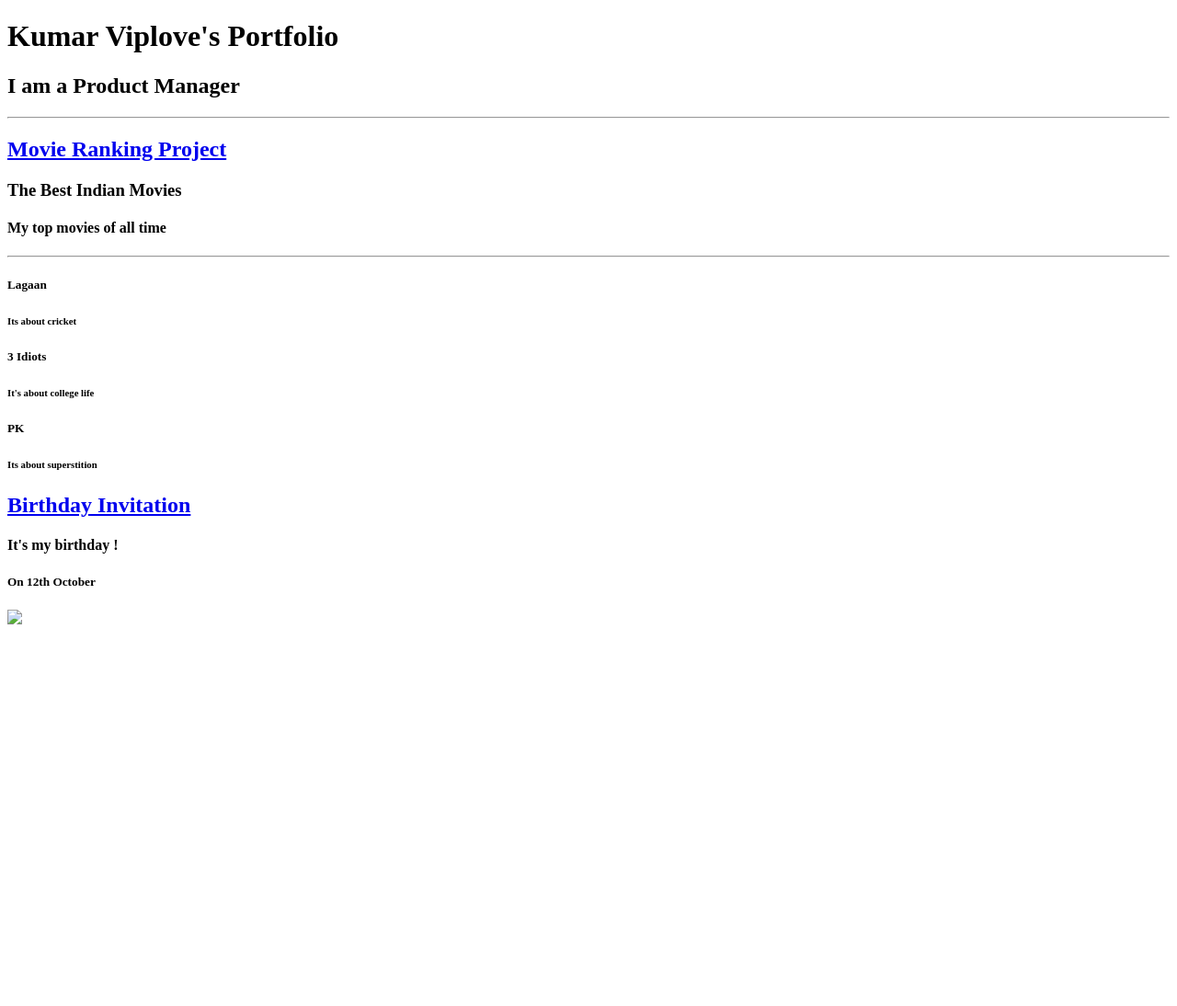
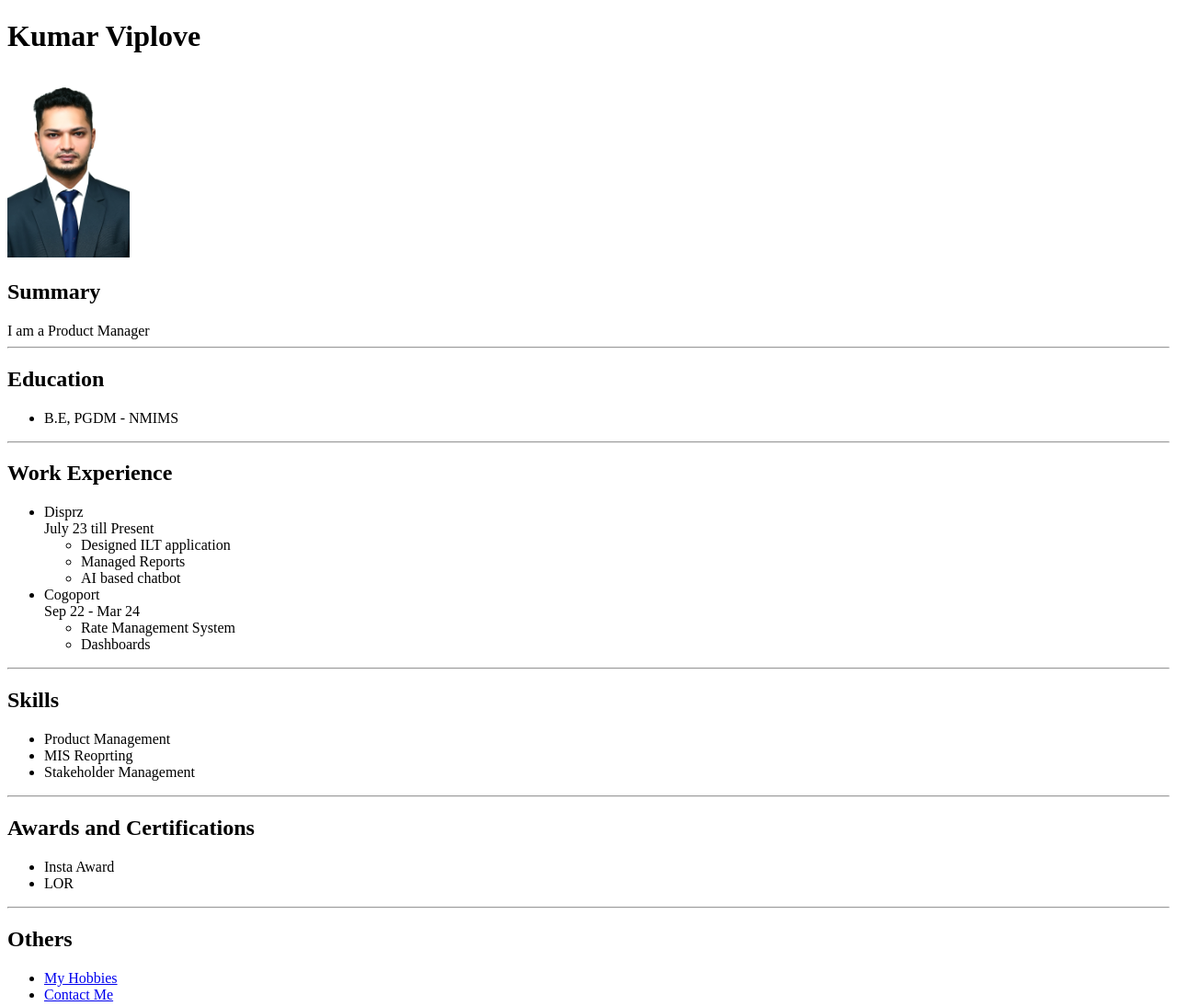
Before and after one commit to viplove1210/portfolio-html, a plain HTML site: page index.html in a window 1280 px wide. Shown: the whole page at 92% size. Before the commit the page ends 800 px from the top, so only its background shows below. Drawn offline with Linux system fonts and the light colour scheme.

Commit message:
Add files via upload

```diff
--- a/index.html
+++ b/index.html
@@ -1,47 +1,57 @@
-<!-- TODO 1: Create the HTML Boilerplate -->
-
-<!-- TODO 2: Add Your previous projects' HTML into the public folder -->
-
-<!-- TODO 3: Take screenshots of your project previews and add the images to the images folder -->
-
-<!-- TODO 4: Add titles/subtitles etc. -->
-
-<!-- TODO 5: Add a link to the project pages -->
-
-<!-- TODO 6: Add images to show the project previews
-HINT for TODO 6: You can use the height attribute set to 200 to make the image smaller:
-https://developer.mozilla.org/en-US/docs/Web/HTML/Element/img#attr-height -->
-
-<!-- TODO 7: Add the Contact Me and About Me page links -->
 <!DOCTYPE html>
 <html lang="en">
 <head>
     <meta charset="UTF-8">
     <meta name="viewport" content="width=device-width, initial-scale=1.0">
-    <title>Document</title>
+    <title>My Resume</title>
 </head>
 <body>
-    <h1>Kumar Viplove's Portfolio</h1>
-    <h2>I am a Product Manager</h2>
+    <h1>Kumar Viplove</h1>
+    <img src="Passport size pic (Soft Copy).jpg" height=200>
+    <h2>Summary</h2>
+    I am a Product Manager
     <hr />
-    <h2><a href="../4.3 HTML Porfolio Project/public/movie-ranking.html">Movie Ranking Project</a></h2>
-    <h3>The Best Indian Movies</h3>
-    <h4>My top movies of all time</h4>
+    <h2>Education</h2>
+    <ul>
+        <li>B.E, PGDM - NMIMS</li>
+    </ul>
     <hr />
-    <h5>Lagaan</h5>
-    <h6>Its about cricket</h6>
-    <h5>3 Idiots</h5>
-    <h6>It's about college life</h6>
-    <h5>PK</h5>
-    <h6>Its about superstition</h6>
-
-    <h2><a href="../4.3 HTML Porfolio Project/public/birthday-invite.html">Birthday Invitation</a></h2>
-    <h4>It's my birthday !</h4>
-    <h5>On 12th October</h5>
-    <img src="../4.3 HTML Porfolio Project/assets/images/birthday-invite.png" height="200">
-
+    <h2>Work Experience</h2>
+    <ul>
+        <li>Disprz</li>
+        July 23 till Present
+        <ul>
+            <li>Designed ILT application</li>
+            <li>Managed Reports</li>
+            <li>AI based chatbot</li>
+        </ul>
+        <li>Cogoport</li>
+        Sep 22 - Mar 24
+        <ul>
+            <li>Rate Management System</li>
+            <li>Dashboards</li>
+        </ul>
+    </ul>
+    <hr />
+    <h2>Skills</h2>
+    <ul>
+        <li>Product Management</li>
+        <li>MIS Reoprting</li>
+        <li>Stakeholder Management</li>
+    </ul>
+    <hr />
+    <h2>Awards and Certifications</h2>
+    <ul>
+        <li>Insta Award</li>
+        <li>LOR</li>
+    </ul>
+    <hr />
+    <h2>Others</h2>
+    <ul>
+        <li><a href="My Hobbies">My Hobbies</a></li>
+        <li><a href="Contact Me">Contact Me</a></li>
+    </ul>
 
 
 </body>
-</body>
 </html>
```
Also changed, not shown: Passport size pic (Soft Copy).jpg (added).
